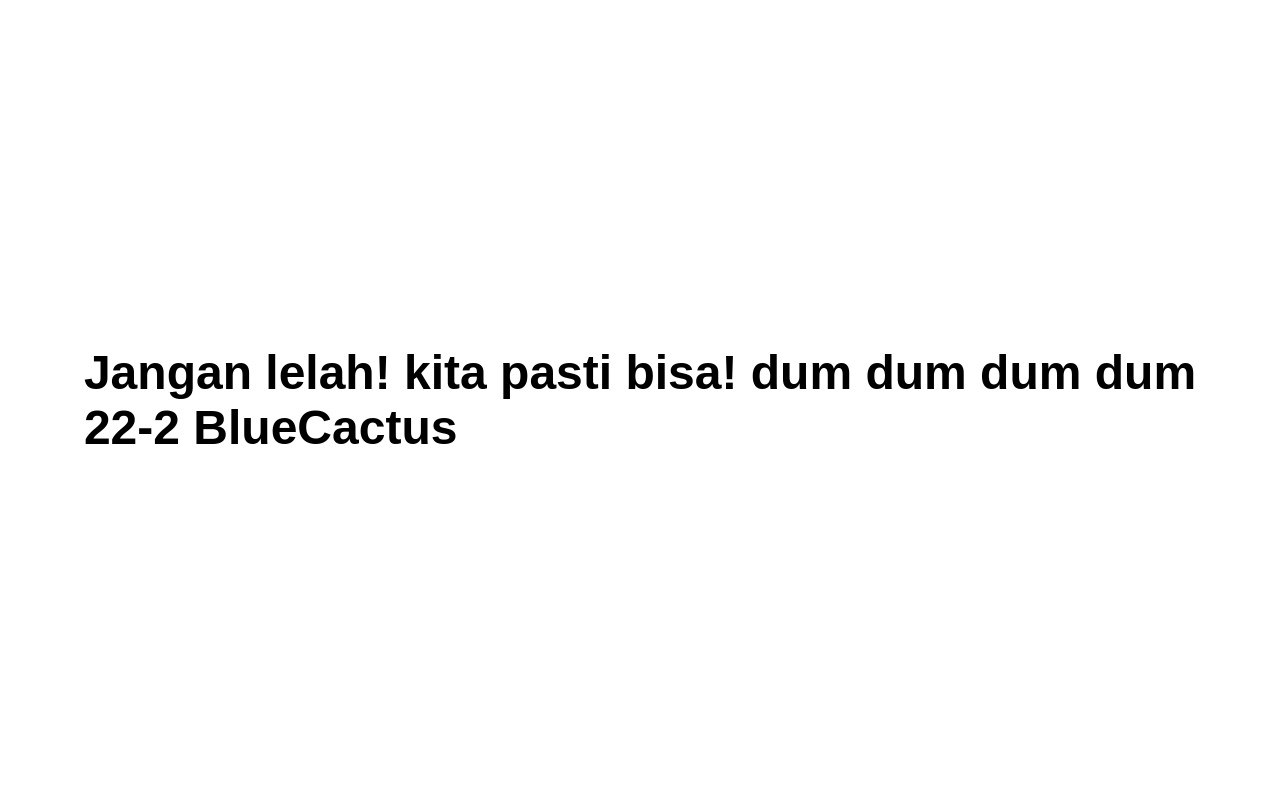
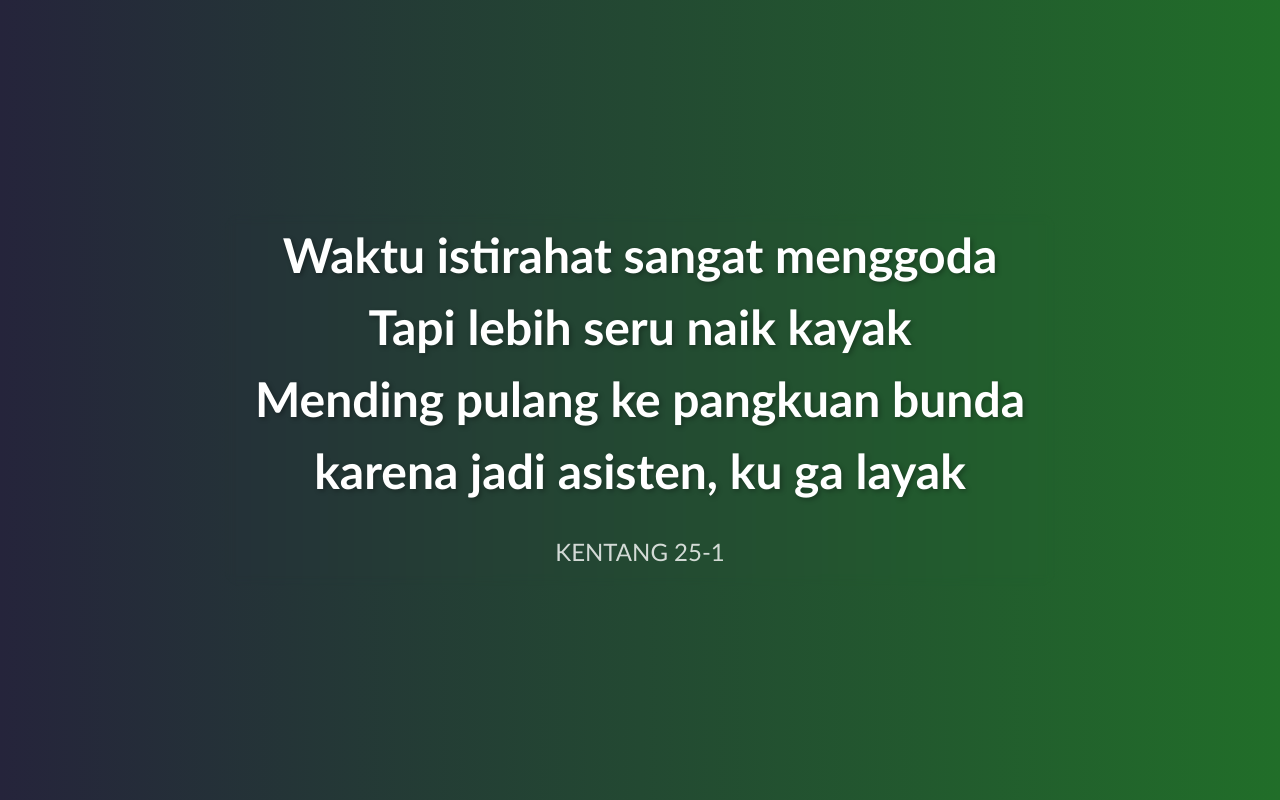
Before and after one commit to syndisc/landing-page, a plain HTML site: page index.html in a window 1280 px wide. Drawn offline with Linux system fonts and the light colour scheme.

Commit message:
KENTANG25-1

```diff
--- a/index.html
+++ b/index.html
@@ -3,13 +3,19 @@
 <head>
     <meta charset="UTF-8">
     <meta name="viewport" content="width=device-width, initial-scale=1.0">
-    <title>Hello World</title>
+    <title>kentang</title>
+    <link rel="icon" href="KENTANG.png">
     <link rel="stylesheet" href="styles.css">
 </head>
 <body>
     <div class="centered">
-	<div>Jangan lelah! kita pasti bisa! dum dum dum dum</div>
-	<div>22-2 BlueCactus</div>
+        <div class="motivational">
+            Waktu istirahat sangat menggoda<br>
+            Tapi lebih seru naik kayak<br>
+            Mending pulang ke pangkuan bunda<br>
+            karena jadi asisten, ku ga layak
+        </div>
+        <div class="footer">KENTANG 25-1</div>
     </div>
 </body>
 </html>
--- a/styles.css
+++ b/styles.css
@@ -1,13 +1,51 @@
 html, body {
     height: 100%;
+    width: 100%;
     margin: 0;
     display: flex;
     justify-content: center;
     align-items: center;
-    font-family: Arial, sans-serif;
+    font-family: 'Trebuchet MS', 'Lucida Sans Unicode', 'Lucida Grande', 'Lucida Sans', Arial, sans-serif;
+    background: linear-gradient(90deg, rgba(37,36,59,1) 0%, rgba(33,110,41,1) 100%);
+    color: #fff;
 }
 
 .centered {
+    text-align: center;
+    padding: 20px 30px;
+    border-radius: 15px;
+    backdrop-filter: blur(5px);
+    animation: fadeIn 2s ease-in-out;
+}
+
+.motivational {
     font-size: 48px;
-    font-weight: bold;
+    font-weight: 700;
+    line-height: 1.5;
+    text-shadow: 2px 2px 5px rgba(0, 0, 0, 0.3);
+    animation: bounce 3s infinite ease-in-out;
 }
+
+.footer {
+    margin-top: 15px;
+    font-size: 24px;
+    opacity: 0.8;
+}
+
+@keyframes fadeIn {
+    from {
+        opacity: 0;
+    }
+    to {
+        opacity: 1;
+    }
+}
+
+@keyframes bounce {
+    0%, 100% {
+        transform: translateY(0);
+    }
+    50% {
+        transform: translateY(-20px);
+    }
+}
```
Also changed, not shown: KENTANG.png (added).
